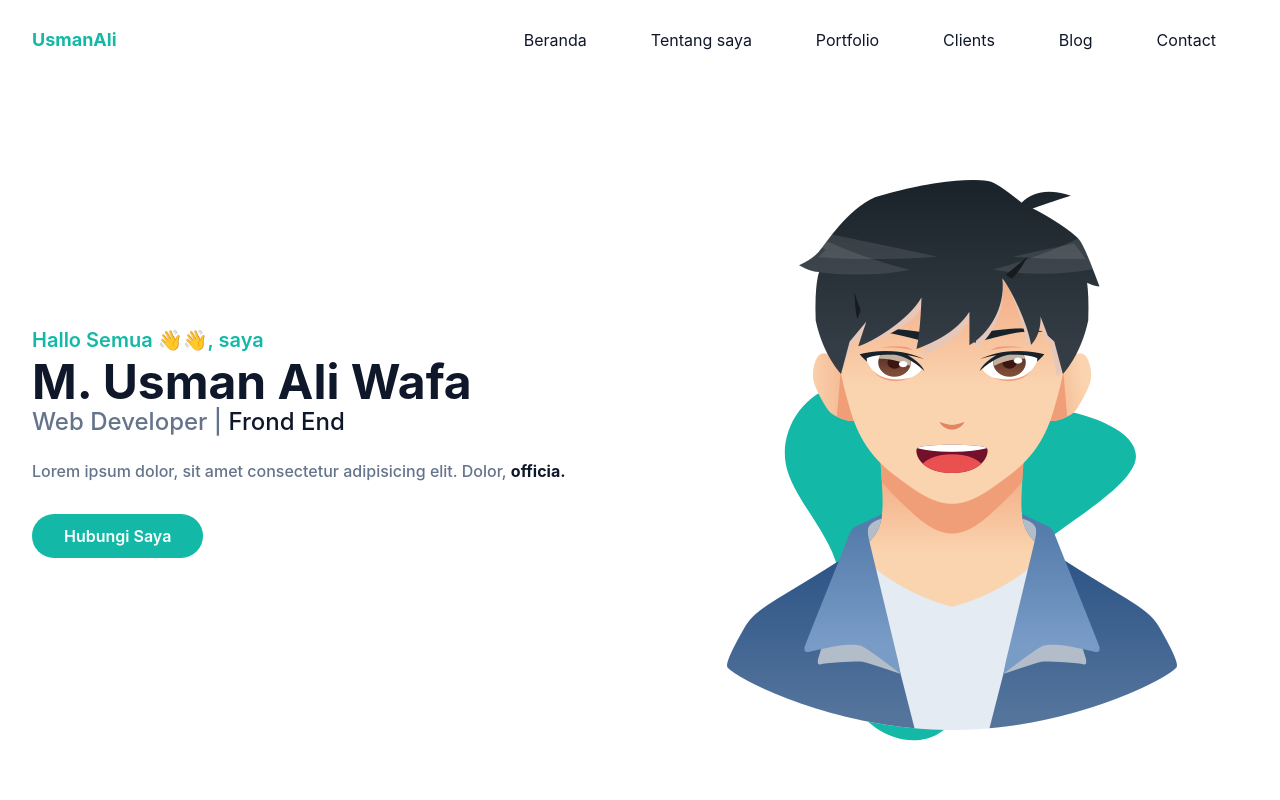
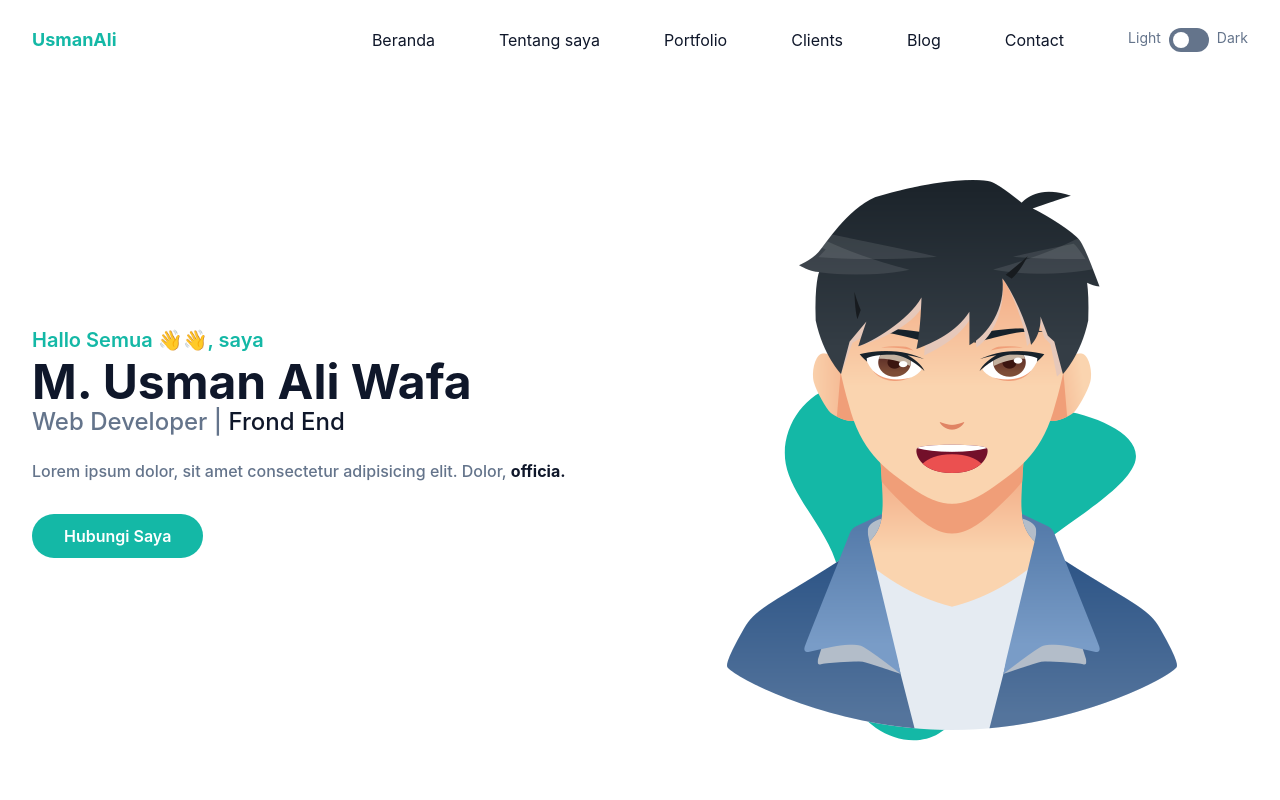
Before and after one commit to MUsmanAliWafa/tailwindcss-portfolio, a website with bundled scripts: page index.html in a window 1280 px wide. Shown: the top 800 px of the page. Built offline with nearby package versions, Linux system fonts and the light colour scheme; files whose address does not match are found by name.

Commit message:
add dark mode

```diff
--- a/index.html
+++ b/index.html
@@ -42,6 +42,21 @@
                 <li class="group">
                   <a href="#contact" class="text-base text-dark py-2 mx-8 flex group-hover:text-primary">Contact</a>
                 </li>
+                <!-- dark mode toggle -->
+                <li class="flex items-center pl-8">
+                  <div class="flex">
+                    <span class="mr-2 text-sm text-slate-500">Light</span>
+                    <input type="checkbox" class="hidden" name="" id="dark-mode-toggle">
+                    <label for="dark-mode-toggle">
+                      <div class="flex h-6 w-10 cursor-pointer items-center rounded-full bg-slate-500 p-1">
+                        <div class="toggle-circle h-4 w-4 rounded-full bg-white transition duration-500 ease-in-out">
+
+                        </div>
+                      </div>
+                    </label>
+                    <span class="ml-2 text-sm text-slate-500">Dark</span>
+                  </div>
+                </li>
               </ul>
 
             </nav>
@@ -52,7 +67,7 @@
     <!-- header end-->
 
     <!-- hero section start-->
-    <section id="home" class="pt-36">
+    <section id="home" class="pt-36 dark:bg-dark">
       <div class="container">
         <div class="flex flex-wrap">
           <div class="w-full self-center px-4 lg:w-1/2">
--- a/src/css/input.css
+++ b/src/css/input.css
@@ -29,3 +29,7 @@ body {
 .hamburger-active > span:nth-child(3) {
   @apply -rotate-45;
 }
+
+#dark-mode-toggle:checked ~ label div.toggle-circle {
+@apply translate-x-4 ;
+}
--- a/tailwind.config.js
+++ b/tailwind.config.js
@@ -1,6 +1,7 @@
 /** @type {import('tailwindcss').Config} */
 module.exports = {
   content: ["index.html"],
+  darkMode: 'class',
   theme: {
     container: {
       center: true,
@@ -9,7 +10,7 @@ module.exports = {
     extend: {
       colors: {
         primary: '#14b8a6',
-        secondary:'#64748b',
+        secondary: '#64748b',
         dark: '#0f172a',
 
       },
```
Also changed, not shown: dist/css/style.css, dist/js/script.js.
